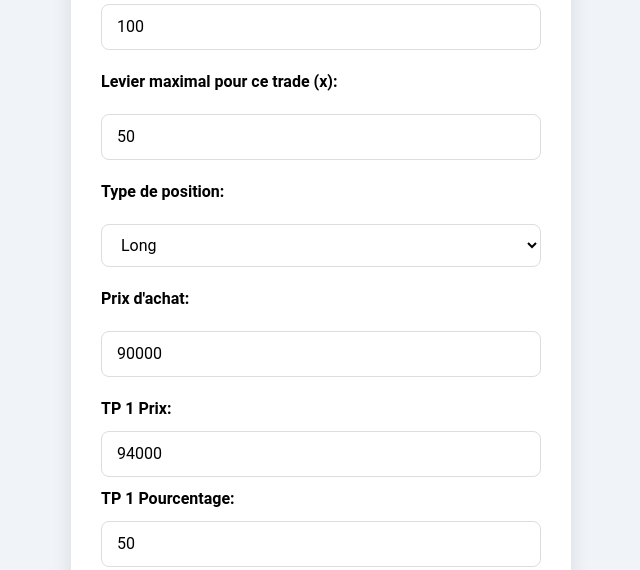
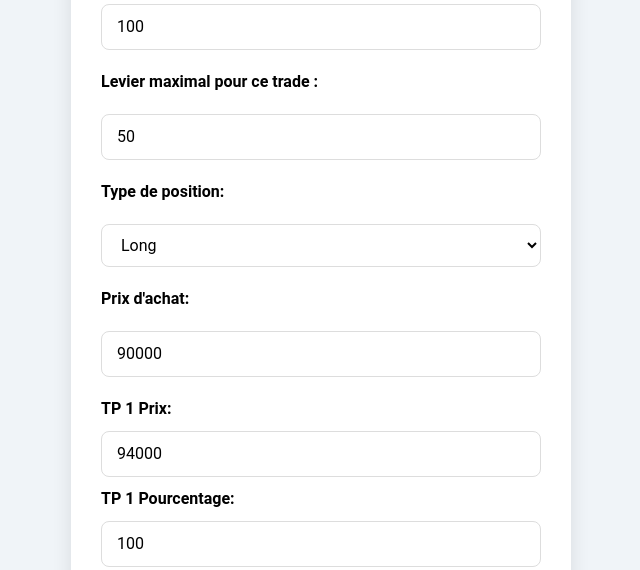
Before and after one commit to lem6z/trade-calculator, a Next.js app: page / in a window 1280 px wide. Shown: the part 382-952 px from the top of the page, without its empty margins (319-959 px from the left). Built offline with nearby package versions, Linux system fonts and the light colour scheme.

Commit message:
Brief modifications

```diff
--- a/app/page.tsx
+++ b/app/page.tsx
@@ -7,7 +7,7 @@ export default function Home() {
   const [capital, setCapital] = useState(1000);
   const [risk, setRisk] = useState(2);
   const [entryPrice, setEntryPrice] = useState(90000);
-  const [targetPrices, setTargetPrices] = useState([{ targetPrice: 94000, percentage: 50 }]);
+  const [targetPrices, setTargetPrices] = useState([{ targetPrice: 94000, percentage: 100 }]);
   const [stopLossPrice, setStopLossPrice] = useState(88000);
   const [positionType, setPositionType] = useState("long");
   const [maxMargin, setMaxMargin] = useState(100);
@@ -167,7 +167,7 @@ export default function Home() {
             style={inputStyle(isNightMode)}
           />
 
-          <label style={{ ...labelStyle, color: isNightMode ? "#ffffff" : "#000000" }}>Levier maximal pour ce trade (x):</label>
+          <label style={{ ...labelStyle, color: isNightMode ? "#ffffff" : "#000000" }}>Levier maximal pour ce trade :</label>
           <input
             type="number"
             value={maxLeverage}
@@ -213,6 +213,9 @@ export default function Home() {
                 }
                 style={inputStyle(isNightMode)}
               />
+
+              {/* Le bouton "Supprimer ce TP" s'affiche seulement si l'index est >= 1 */}
+              {index >= 1 && (
                 <button
                   onClick={() => removeTargetPrice(index)}
                   style={{
@@ -229,6 +232,7 @@ export default function Home() {
                 >
                   Supprimer ce TP
                 </button>
+              )}
             </div>
           ))}
           <button
```
Lines whose indentation alone changed are shown as unchanged.
